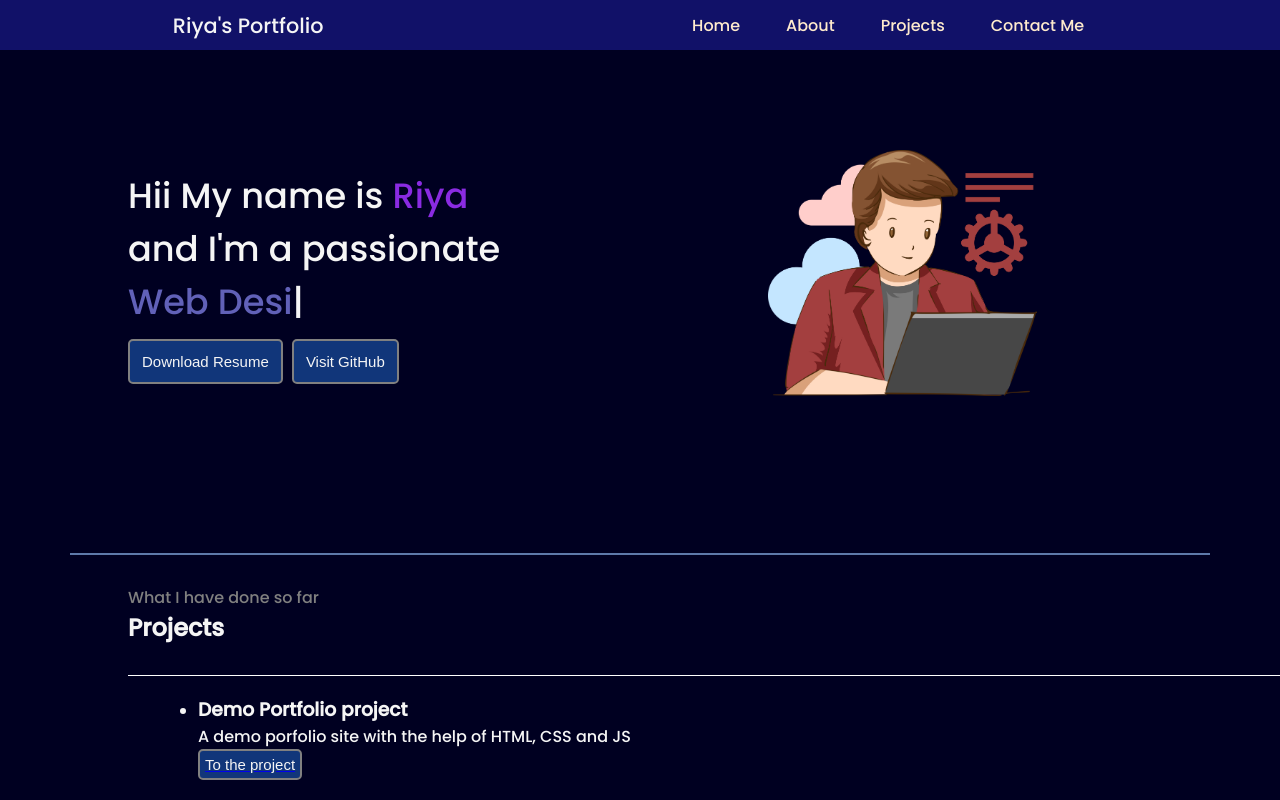
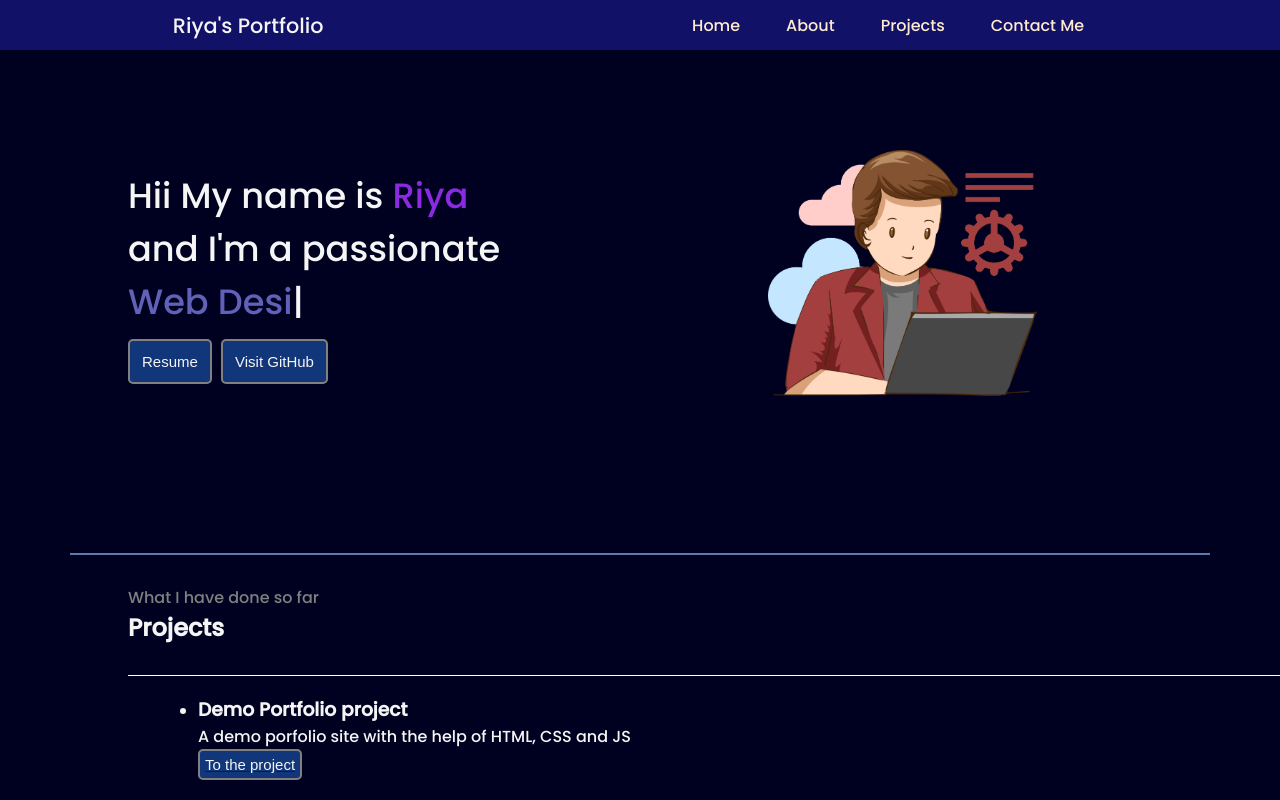
Before and after one commit to riya0808/demoportfolio, a plain HTML site: page index.html in a window 1280 px wide. Shown: the top 800 px of the page. Drawn offline with nearby package versions, Linux system fonts and the light colour scheme.

Commit message:
index.html

```diff
--- a/index.html
+++ b/index.html
@@ -38,7 +38,7 @@
                 </div>
 
                 <a href="riyaresume.pdf">
-                    <button class="btn">Download Resume</button></a>
+                    <button class="btn">Resume</button></a>
                 <a href="https://github.com/riya0808">
                     <button class="btn">Visit GitHub</button></a>
             </div>
```
